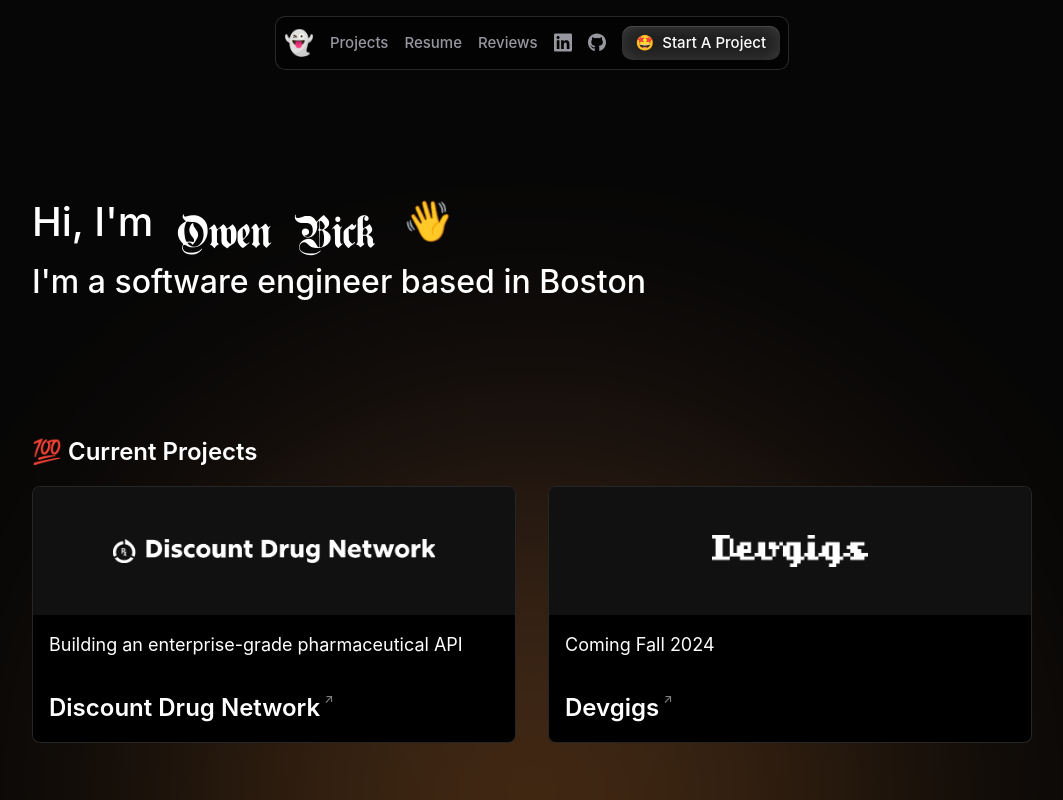
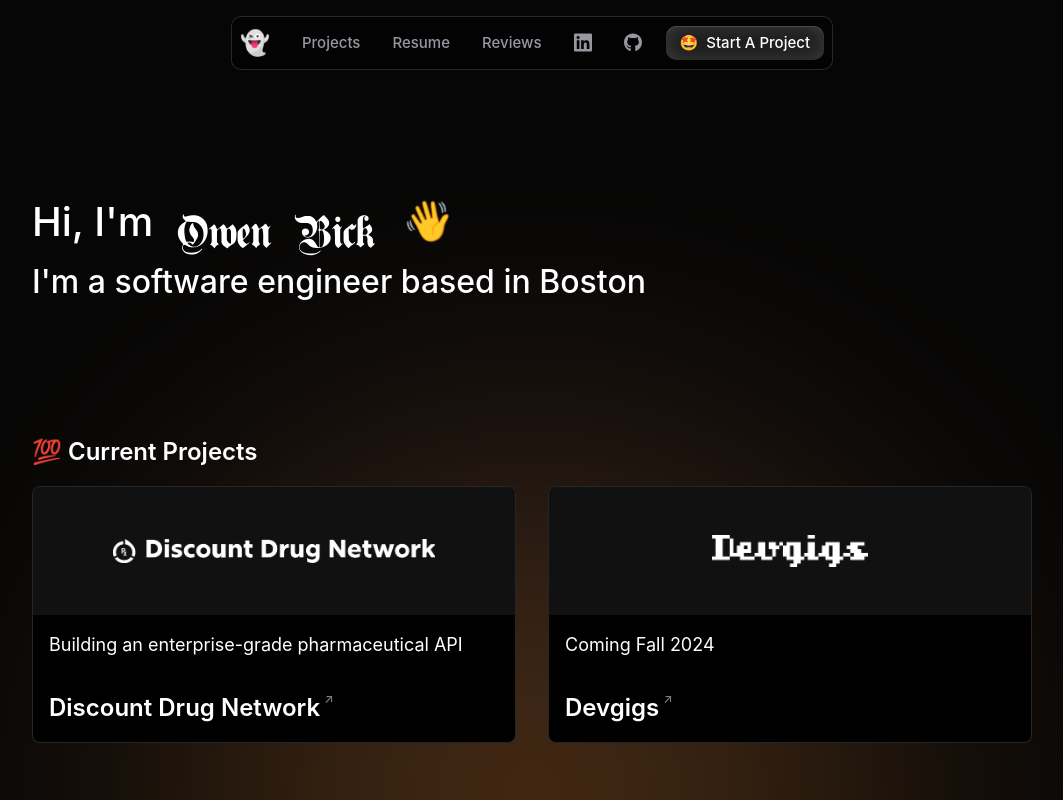
Before and after one commit to bick/website, a Next.js app: page / in a window 1280 px wide. Shown: the top 800 px of the page, without its empty margins (108-1171 px from the left). Built offline with nearby package versions, Linux system fonts and the light colour scheme.

Commit message:
Update header.module.scss

```diff
--- a/styles/components/header.module.scss
+++ b/styles/components/header.module.scss
@@ -31,6 +31,9 @@
         font-weight: 500;
         font-size: 15px;
         margin: 0 .5rem;
+        @media (min-width: 768px) {
+          margin: 0 1rem;
+        }
         height: 3rem;
         line-height: 3rem;
         border-bottom: 0;
```
